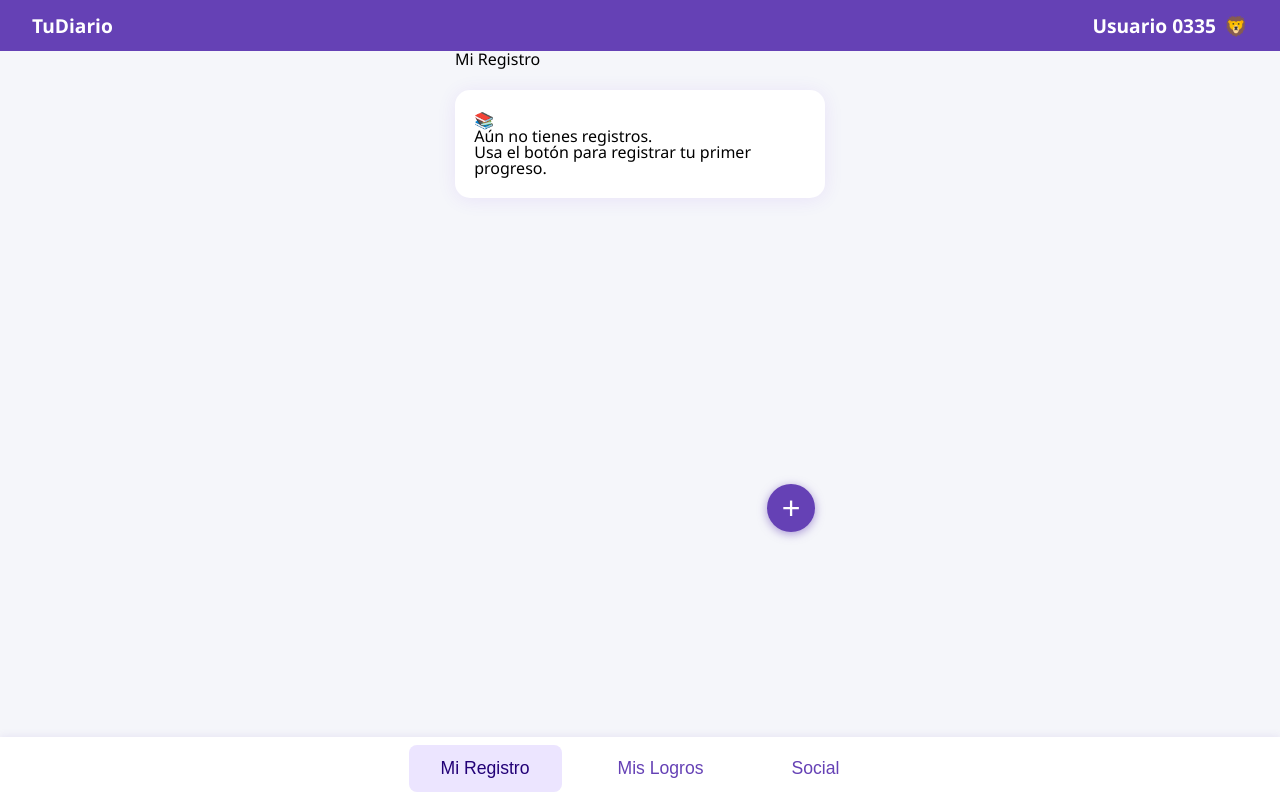
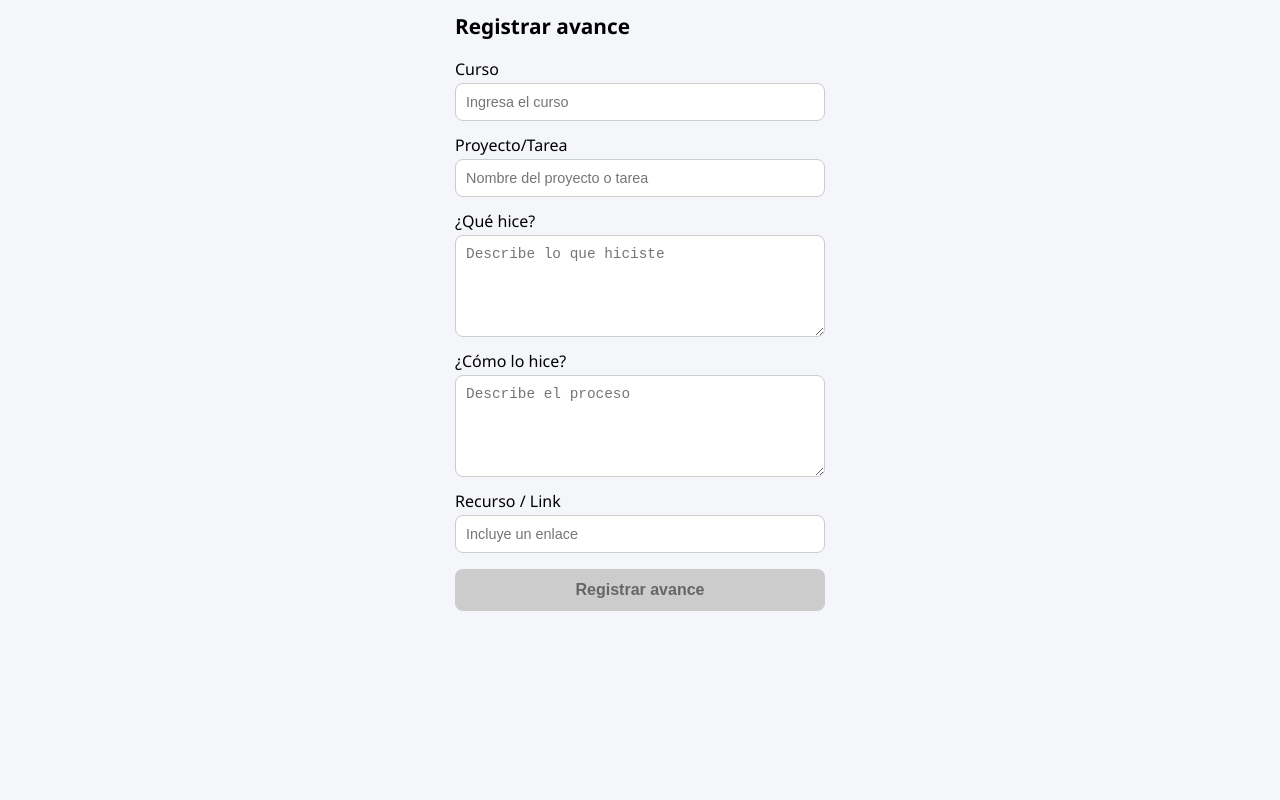
Before and after one commit to julianmg12/Proyecto-gamificacion-C, a React (Vite) app: page /registro in a window 1280 px wide. Built offline with nearby package versions, Linux system fonts and the light colour scheme.

Commit message:
pagina de registrar avance y lista de avances visible en Home

```diff
--- a/package.json
+++ b/package.json
@@ -11,7 +11,8 @@
   },
   "dependencies": {
     "react": "^19.1.1",
-    "react-dom": "^19.1.1"
+    "react-dom": "^19.1.1",
+    "react-router-dom": "^7.9.5"
   },
   "devDependencies": {
     "@eslint/js": "^9.36.0",
--- a/src/App.jsx
+++ b/src/App.jsx
@@ -1,30 +1,30 @@
-import { useState } from 'react';
-import Header from './components/Header';
-import RegistroCard from './components/RegistroCard';
-import AddButton from './components/AddButton';
-import NavBar from './components/NavBar';
+import { useState, useEffect } from "react";
+import { BrowserRouter as Router, Routes, Route } from "react-router-dom";
+
+import Home from "./pages/Home";
+import RegistroPage from "./pages/RegistroPage";
 
 function App() {
-  const [registro, setRegistro] = useState(null);
+  const [registros, setRegistros] = useState(() => {
+    const saved = localStorage.getItem("registros");
+    return saved ? JSON.parse(saved) : [];
+  });
 
-  const agregarRegistro = () => {
-    setRegistro({
-      titulo: "Muck Ups",
-      puntos: 150,
-      descripcion: "Revisé historias de usuario - Agrupé por funcionalidad - Identifiqué flujo de navegación adecuado - Solicité primeros bocetos a la IA - Iteré para mejorar"
-    });
+  useEffect(() => {
+    localStorage.setItem("registros", JSON.stringify(registros));
+  }, [registros]);
+
+  const agregarRegistro = (nuevo) => {
+    setRegistros((prev) => [...prev, nuevo]);
   };
 
   return (
-    <>
-      <Header />
-      <main style={{ margin: '0 auto', maxWidth: '370px', minHeight: '67vh', position: 'relative' }}>
-        <h2>Mi Registro</h2>
-        <RegistroCard registro={registro} />
-        <AddButton onClick={agregarRegistro} />
-      </main>
-      <NavBar />
-    </>
+    <Router>
+      <Routes>
+        <Route path="/" element={<Home registros={registros} />} />
+        <Route path="/registro" element={<RegistroPage onRegistrar={agregarRegistro} />} />
+      </Routes>
+    </Router>
   );
 }
 
--- a/src/components/RegistroCard.jsx
+++ b/src/components/RegistroCard.jsx
@@ -17,10 +17,7 @@ export default function RegistroCard({ registro }) {
         <span className="registro-points">⭐ {registro.puntos} Puntos</span>
       </div>
       <div className="registro-content">
-        <strong>{registro.titulo}</strong>
-        <div>
-          <span>🧩 Gamificación</span>
-        </div>
+        <strong>🧩 {registro.titulo}</strong>
         <div style={{ marginTop: '8px', fontSize: '0.9em', color: '#444' }}>
           {registro.descripcion}
         </div>
--- /dev/null
+++ b/src/pages/Home.jsx
@@ -0,0 +1,36 @@
+import { useNavigate } from "react-router-dom";
+import Header from "../components/Header";
+import RegistroCard from "../components/RegistroCard";
+import AddButton from "../components/AddButton";
+import NavBar from "../components/NavBar";
+
+export default function Home({ registros }) {
+  const navigate = useNavigate();
+
+  return (
+    <>
+      <Header />
+
+      <main
+        style={{
+          margin: "0 auto",
+          maxWidth: "370px",
+          minHeight: "67vh",
+          position: "relative",
+        }}
+      >
+        <h2>Mi Registro</h2>
+
+        {registros.length === 0 ? (
+          <RegistroCard registro={null} />
+        ) : (
+          registros.map((r, i) => <RegistroCard key={i} registro={r} />)
+        )}
+
+        <AddButton onClick={() => navigate("/registro")} />
+      </main>
+
+      <NavBar />
+    </>
+  );
+}
--- /dev/null
+++ b/src/pages/RegistroPage.jsx
@@ -0,0 +1,157 @@
+import { useState } from "react";
+import { useNavigate } from "react-router-dom";
+
+export default function RegistroPage({ onRegistrar }) {
+  const navigate = useNavigate();
+
+  const [curso, setCurso] = useState("");
+  const [proyecto, setProyecto] = useState("");
+  const [queHice, setQueHice] = useState("");
+  const [comoHice, setComoHice] = useState("");
+  const [recurso, setRecurso] = useState("");
+
+  const formValido = curso && proyecto && queHice && comoHice && recurso;
+
+  const handleSubmit = (e) => {
+    e.preventDefault();
+
+    const registroNuevo = {
+      titulo: curso,
+      puntos: 100,
+      descripcion: queHice,
+      proyecto,
+      comoHice,
+      recurso,
+      fecha: new Date().toISOString(),
+    };
+
+    onRegistrar(registroNuevo);
+    navigate("/");
+  };
+
+  return (
+    <main
+      style={{
+        margin: "0 auto",
+        maxWidth: "370px",
+        padding: "16px",
+        minHeight: "67vh",
+        display: "flex",
+        flexDirection: "column",
+        gap: "12px",
+      }}
+    >
+      <h2 style={{ marginBottom: "12px", fontSize: "1.3rem", fontWeight: "bold" }}>
+        Registrar avance
+      </h2>
+
+      <form
+        onSubmit={handleSubmit}
+        style={{
+          display: "flex",
+          flexDirection: "column",
+          gap: "16px",
+        }}
+      >
+        <div style={{ display: "flex", flexDirection: "column" }}>
+          <label style={{ marginBottom: "6px", fontWeight: "500" }}>Curso</label>
+          <input
+            type="text"
+            placeholder="Ingresa el curso"
+            value={curso}
+            onChange={(e) => setCurso(e.target.value)}
+            style={{
+              padding: "10px",
+              borderRadius: "8px",
+              border: "1px solid #ccc",
+              fontSize: "0.9rem",
+            }}
+          />
+        </div>
+
+        <div style={{ display: "flex", flexDirection: "column" }}>
+          <label style={{ marginBottom: "6px", fontWeight: "500" }}>Proyecto/Tarea</label>
+          <input
+            type="text"
+            placeholder="Nombre del proyecto o tarea"
+            value={proyecto}
+            onChange={(e) => setProyecto(e.target.value)}
+            style={{
+              padding: "10px",
+              borderRadius: "8px",
+              border: "1px solid #ccc",
+              fontSize: "0.9rem",
+            }}
+          />
+        </div>
+
+        <div style={{ display: "flex", flexDirection: "column" }}>
+          <label style={{ marginBottom: "6px", fontWeight: "500" }}>¿Qué hice?</label>
+          <textarea
+            placeholder="Describe lo que hiciste"
+            value={queHice}
+            onChange={(e) => setQueHice(e.target.value)}
+            style={{
+              padding: "10px",
+              borderRadius: "8px",
+              border: "1px solid #ccc",
+              fontSize: "0.9rem",
+              minHeight: "80px",
+            }}
+          />
+        </div>
+
+        <div style={{ display: "flex", flexDirection: "column" }}>
+          <label style={{ marginBottom: "6px", fontWeight: "500" }}>¿Cómo lo hice?</label>
+          <textarea
+            placeholder="Describe el proceso"
+            value={comoHice}
+            onChange={(e) => setComoHice(e.target.value)}
+            style={{
+              padding: "10px",
+              borderRadius: "8px",
+              border: "1px solid #ccc",
+              fontSize: "0.9rem",
+              minHeight: "80px",
+            }}
+          />
+        </div>
+
+        <div style={{ display: "flex", flexDirection: "column" }}>
+          <label style={{ marginBottom: "6px", fontWeight: "500" }}>Recurso / Link</label>
+          <input
+            type="text"
+            placeholder="Incluye un enlace"
+            value={recurso}
+            onChange={(e) => setRecurso(e.target.value)}
+            style={{
+              padding: "10px",
+              borderRadius: "8px",
+              border: "1px solid #ccc",
+              fontSize: "0.9rem",
+            }}
+          />
+        </div>
+
+        <button
+          type="submit"
+          disabled={!formValido}
+          style={{
+            width: "100%",
+            padding: "12px",
+            borderRadius: "8px",
+            border: "none",
+            fontSize: "1rem",
+            fontWeight: "bold",
+            color: formValido ? "#fff" : "#666",
+            backgroundColor: formValido ? "#6541b5" : "#ccc",
+            cursor: formValido ? "pointer" : "not-allowed",
+            transition: "0.2s",
+          }}
+        >
+          Registrar avance
+        </button>
+      </form>
+    </main>
+  );
+}
```
Also changed, not shown: 1 other file (tests, documents, lock files or other folders).
